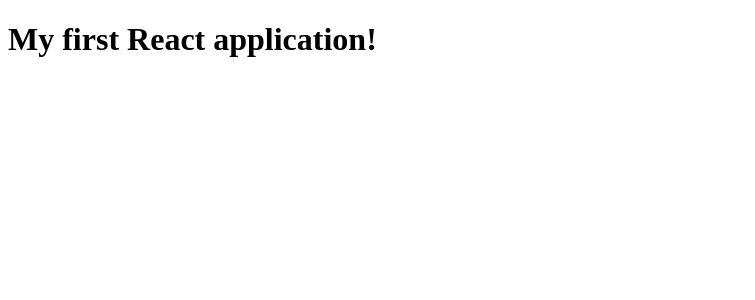
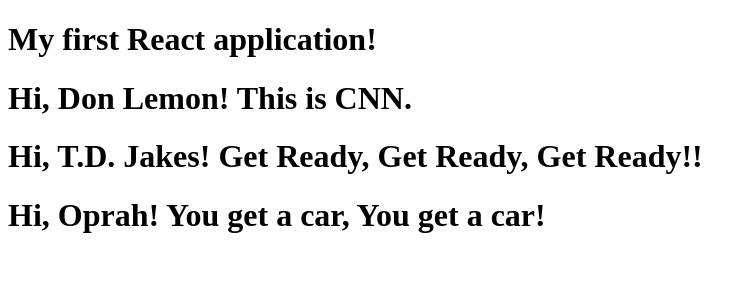
Before and after one commit to gabeaustin/reacting-to-react, a React (Create React App) app: page / in a window 1280 px wide. Shown: the top 300 px of the page, without its empty margins (0-755 px from the left). Built offline with nearby package versions, Linux system fonts and the light colour scheme.

Commit message:
added hooks code

```diff
--- a/src/App.jsx
+++ b/src/App.jsx
@@ -1,7 +1,19 @@
-import React from "react";
+// import React from "react";
+// import Greeter from "./components/Greeter"
 
-const App = () => {
-    return <h1>My first React application!</h1>
+import React, { useState, useEffect } from 'react';
+import Greeter from './components/Greeter';
+
+const App = props => {
+    return (
+        <>
+            <h1>My first React application!</h1>
+
+            <Greeter name = "Don Lemon" phrase = "This is CNN." />
+            <Greeter name = "T.D. Jakes" phrase = "Get Ready, Get Ready, Get Ready!!" />
+            <Greeter name = "Oprah" phrase = "You get a car, You get a car!" />
+        </>
+    )
 };
 
 export default App;
--- /dev/null
+++ b/src/components/Greeter.jsx
@@ -0,0 +1,11 @@
+import React from "react";
+
+const Greeter = ({phrase, name}) => {
+    return (
+        <div>
+            <h1>Hi, {name}! {phrase}</h1>
+        </div>
+    )
+};
+
+export default Greeter;
```
